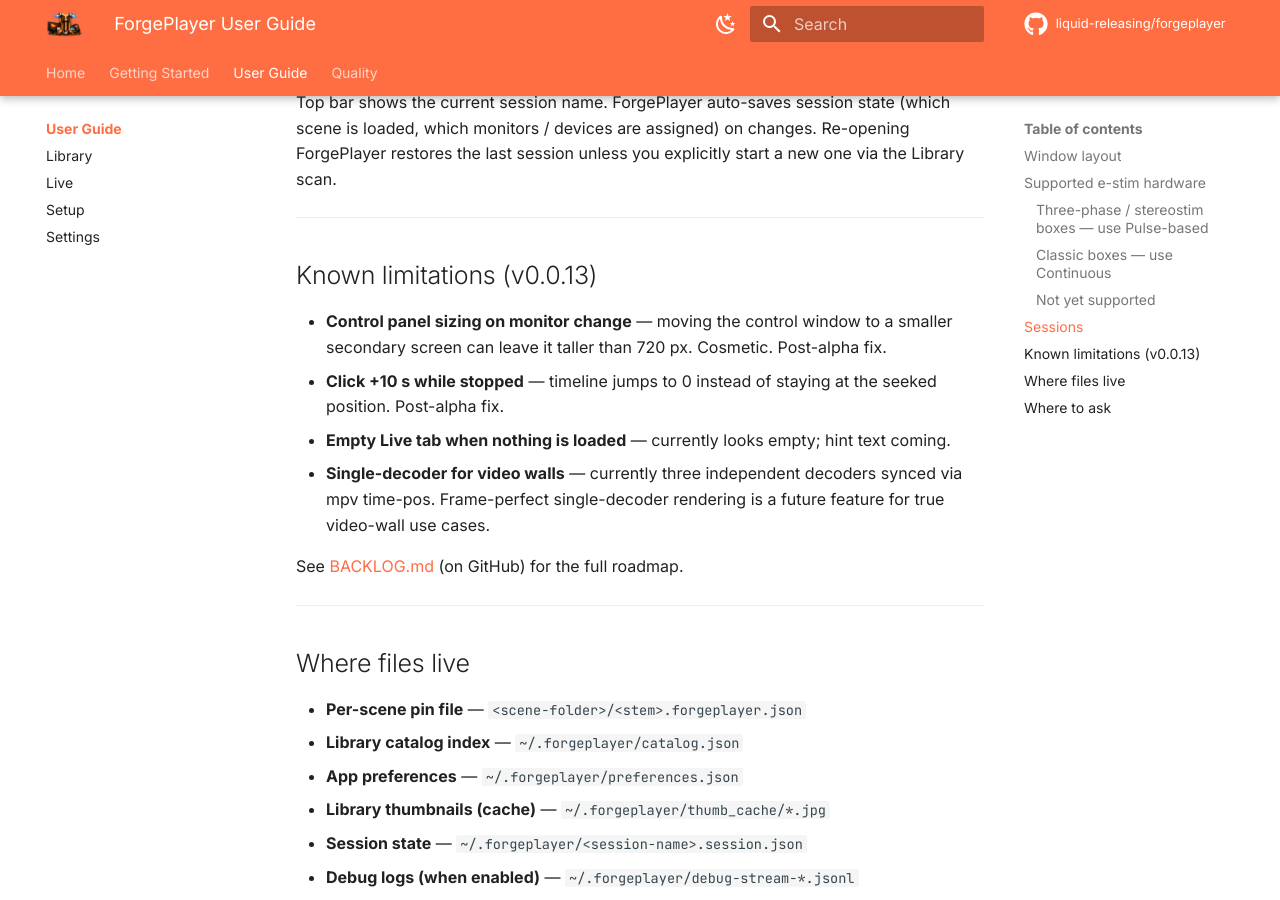
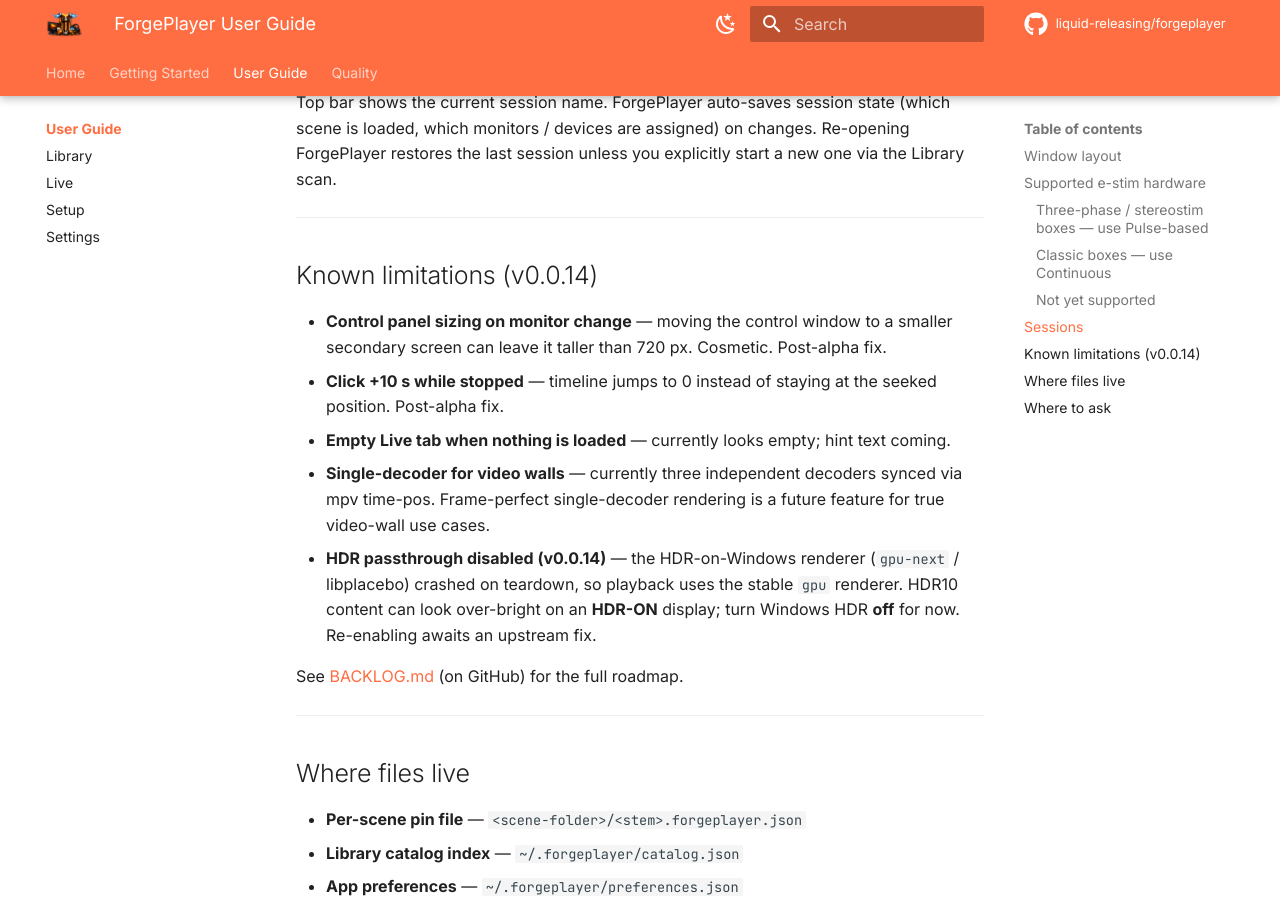
Before and after one commit to liquid-releasing/forgeplayer, an MkDocs documentation site: the page built from docs/user-guide/index.md, in a window 1280 px wide and 900 px high, scrolled down 1912 px. Built offline with MkDocs 1.6.1 and Material for MkDocs 9.7.7, drawn with Linux system fonts in a browser that asks for light colours; comment, search, counter and statistics services are not loaded; some of the changed text lies outside the part shown.

Commit message:
Release v0.0.14: estim-leak safety + teardown-crash fix
- Never route e-stim to the default output (speaker-leak safety).
- Revert video VO to gpu — fixes the mpv teardown access-violation crash on
  closing a video / the app. HDR passthrough disabled for stability.
- Bump version + docs to 0.0.14; note HDR limitation.

Co-Authored-By: Claude Opus 4.8 <noreply@anthropic.com>

```diff
--- a/app/version.py
+++ b/app/version.py
@@ -9,4 +9,4 @@ here is the dev/working value.
 
 from __future__ import annotations
 
-__version__ = "0.0.13"
+__version__ = "0.0.14"
--- a/docs/user-guide/index.md
+++ b/docs/user-guide/index.md
@@ -1,6 +1,6 @@
 # ForgePlayer User Guide
 
-Feature-by-feature reference for v0.0.13. If you're brand new, start at
+Feature-by-feature reference for v0.0.14. If you're brand new, start at
 [Getting Started](../getting-started.md) and come back here when you
 need detail.
 
@@ -90,7 +90,7 @@ session unless you explicitly start a new one via the Library scan.
 
 ---
 
-## Known limitations (v0.0.13)
+## Known limitations (v0.0.14)
 
 - **Control panel sizing on monitor change** — moving the control
   window to a smaller secondary screen can leave it taller than
@@ -102,6 +102,10 @@ session unless you explicitly start a new one via the Library scan.
 - **Single-decoder for video walls** — currently three independent
   decoders synced via mpv time-pos. Frame-perfect single-decoder
   rendering is a future feature for true video-wall use cases.
+- **HDR passthrough disabled (v0.0.14)** — the HDR-on-Windows renderer
+  (`gpu-next` / libplacebo) crashed on teardown, so playback uses the stable
+  `gpu` renderer. HDR10 content can look over-bright on an **HDR-ON** display;
+  turn Windows HDR **off** for now. Re-enabling awaits an upstream fix.
 
 See [BACKLOG.md][backlog] (on GitHub) for the full roadmap.
 
```
Also changed, not shown: docs/index.md (+2 -2 lines).
